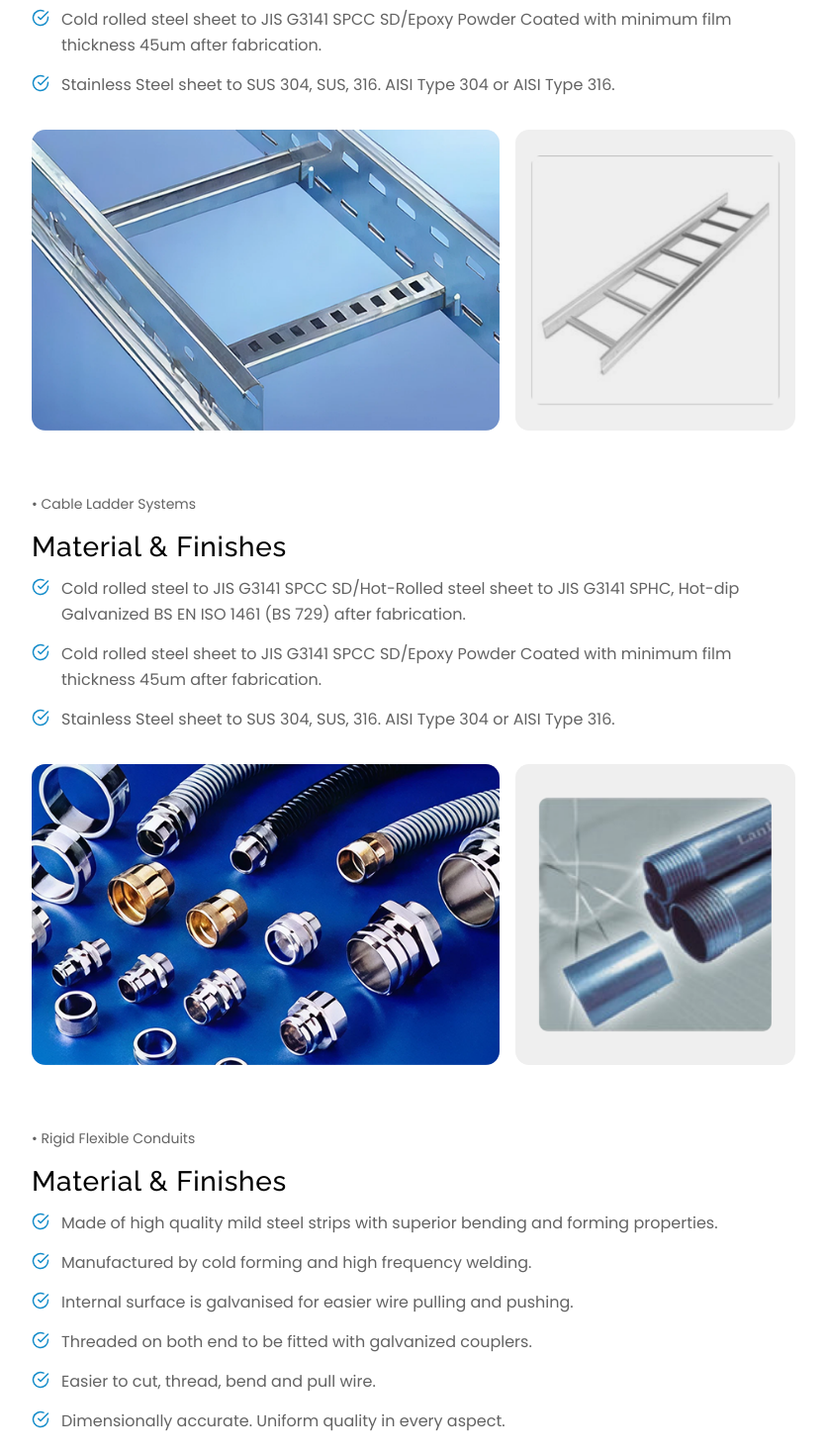
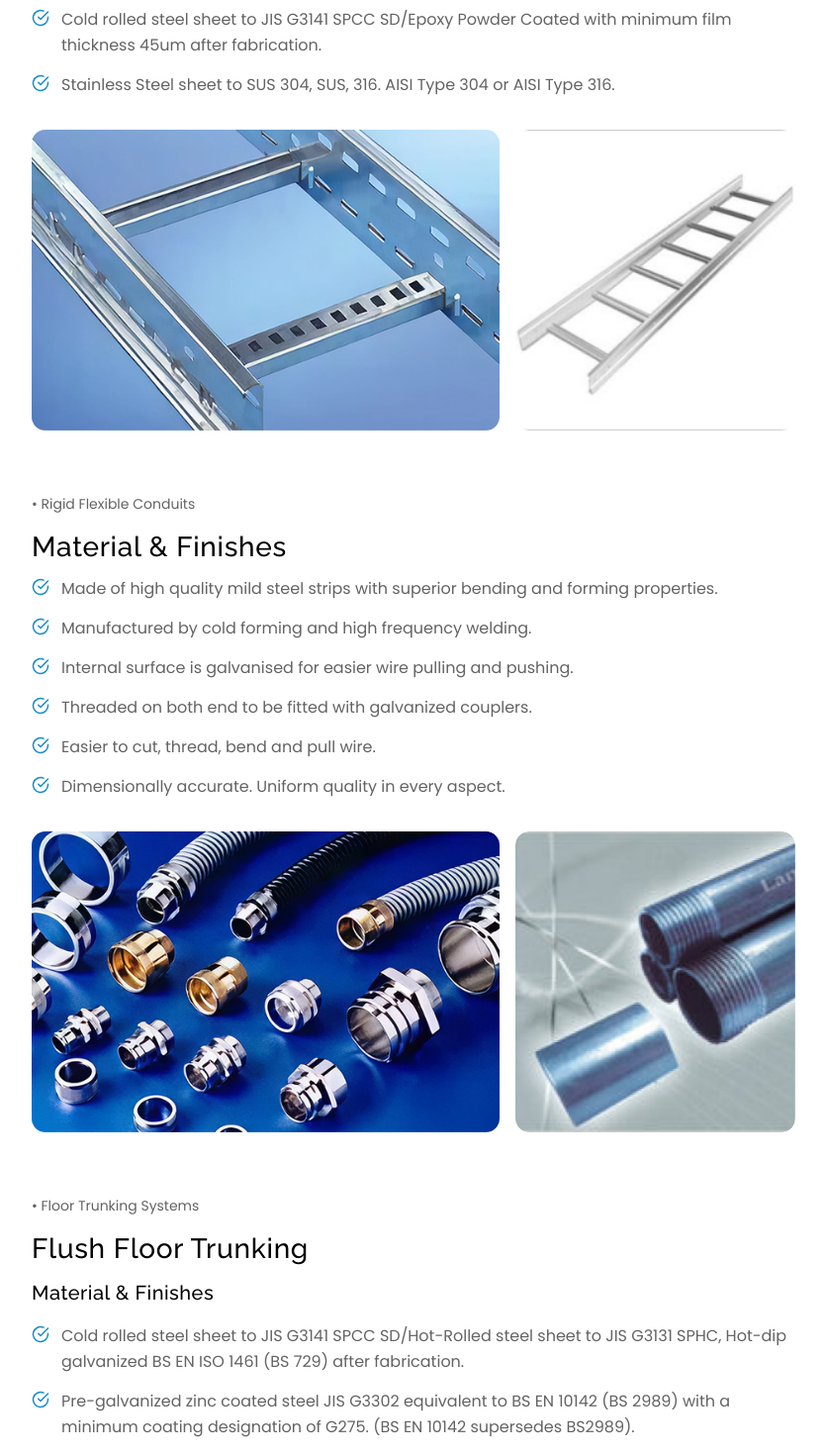
Before and after one commit to developers-xntric/catobo, a Next.js app: page /cable-trunking in a window 1280 px wide. Shown: the part 1520-2990 px from the top of the page at 99% size, without its empty margins (412-1247 px from the left). Built offline with nearby package versions, Linux system fonts and the light colour scheme.

Commit message:
Cable Trunking Done

```diff
--- a/src/app/(engineering)/cable-trunking/page.tsx
+++ b/src/app/(engineering)/cable-trunking/page.tsx
@@ -50,7 +50,7 @@
 
 function NumberedCard({ number, title, subtitle, points }: NumberedCardProps) {
     return (
-        <div className="border border-[#E8E8E8] rounded-xl p-6">
+        <div className="border border-[#E8E8E8] rounded-xl">
             <h4 className="text-[18px] font-medium text-black mb-2 tracking-wide">
                 {number}. {title}
             </h4>
@@ -208,18 +208,18 @@
 
                 {/* Image Grid (5:3 ratio) */}
                 <div className="grid grid-cols-1 md:grid-cols-[5fr_3fr] gap-4">
-                    <div className="rounded-xl overflow-hidden bg-gray-100 h-76">
+                    <div className="rounded-xl overflow-hidden h-76">
                         <img
                             src="/cable-trunking/1.png"
                             alt="Cable trunking systems"
                             className="w-full h-full object-cover"
                         />
                     </div>
-                    <div className="rounded-xl overflow-hidden bg-[#EFEFEF] h-76 flex items-center justify-center">
+                    <div className="rounded-xl overflow-hidden h-76 flex items-center justify-center">
                         <img
                             src="/cable-trunking/2.png"
                             alt="Cable trunking product"
-                            className="w-full h-full object-contain mix-blend-multiply p-4"
+                            className="w-full h-full object-cover mix-blend-multiply"
                         />
                     </div>
                 </div>
@@ -249,60 +249,18 @@
                 </div>
 
                 <div className="grid grid-cols-1 md:grid-cols-[5fr_3fr] gap-4">
-                    <div className="rounded-xl overflow-hidden bg-gray-100 h-76">
+                    <div className="rounded-xl overflow-hidden h-76">
                         <img
                             src="/cable-trunking/3.png"
                             alt="Perforated cable tray"
                             className="w-full h-full object-cover"
                         />
                     </div>
-                    <div className="rounded-xl overflow-hidden bg-[#EFEFEF] h-76 flex items-center justify-center">
+                    <div className="rounded-xl overflow-hidden h-76 flex items-center justify-center">
                         <img
                             src="/cable-trunking/4.png"
                             alt="Cable ladder"
-                            className="w-full h-full object-contain mix-blend-multiply p-4"
-                        />
-                    </div>
-                </div>
-            </section>
-
-            {/* ─── Section 3: Cable Ladder Systems – Material & Finishes ─── */}
-            <section className="mb-16">
-                <div className="flex items-center gap-2 mb-4">
-                    <span className="text-sm text-[#636363]">• Cable Ladder Systems</span>
-                </div>
-
-                <h2 className="text-[28px] font-medium text-black mb-3 leading-tight tracking-wide">
-                    Material &amp; Finishes
-                </h2>
-
-                {/* (Same finishes as perforated tray – reuse) */}
-                <div className="space-y-3.5 mb-8">
-                    {[
-                        "Cold rolled steel to JIS G3141 SPCC SD/Hot-Rolled steel sheet to JIS G3141 SPHC, Hot-dip Galvanized BS EN ISO 1461 (BS 729) after fabrication.",
-                        "Cold rolled steel sheet to JIS G3141 SPCC SD/Epoxy Powder Coated with minimum film thickness 45um after fabrication.",
-                        "Stainless Steel sheet to SUS 304, SUS, 316. AISI Type 304 or AISI Type 316.",
-                    ].map((point, i) => (
-                        <div key={i} className="flex items-start gap-3">
-                            <CheckIcon />
-                            <span className="text-md text-[#636363] leading-relaxed">{point}</span>
-                        </div>
-                    ))}
-                </div>
-
-                <div className="grid grid-cols-1 md:grid-cols-[5fr_3fr] gap-4">
-                    <div className="rounded-xl overflow-hidden bg-gray-100 h-76">
-                        <img
-                            src="/cable-trunking/5.png"
-                            alt="Cable ladder system"
-                            className="w-full h-full object-cover"
-                        />
-                    </div>
-                    <div className="rounded-xl overflow-hidden bg-[#EFEFEF] h-76 flex items-center justify-center p-6">
-                        <img
-                            src="/cable-trunking/6.png"
-                            alt="Cable ladder product"
-                            className="w-full h-full object-contain mix-blend-multiply"
+                            className="w-full h-full object-cover mix-blend-multiply"
                         />
                     </div>
                 </div>
@@ -335,18 +293,18 @@
                 </div>
 
                 <div className="grid grid-cols-1 md:grid-cols-[5fr_3fr] gap-4">
-                    <div className="rounded-xl overflow-hidden bg-gray-100 h-76">
+                    <div className="rounded-xl overflow-hidden h-76">
                         <img
-                            src="/cable-trunking/7.png"
+                            src="/cable-trunking/5.png"
                             alt="Rigid flexible conduits"
                             className="w-full h-full object-cover"
                         />
                     </div>
-                    <div className="rounded-xl overflow-hidden bg-[#EFEFEF] h-76 flex items-center justify-center p-6">
+                    <div className="rounded-xl overflow-hidden h-76 flex items-center justify-center">
                         <img
-                            src="/cable-trunking/8.png"
+                            src="/cable-trunking/6.png"
                             alt="Conduit product"
-                            className="w-full h-full object-contain mix-blend-multiply"
+                            className="w-full h-full object-cover mix-blend-multiply"
                         />
                     </div>
                 </div>
@@ -400,18 +358,18 @@
                 </div>
 
                 <div className="grid grid-cols-1 md:grid-cols-[5fr_3fr] gap-4 mb-10">
-                    <div className="rounded-xl overflow-hidden bg-gray-100 h-76">
+                    <div className="rounded-xl overflow-hidden h-76">
                         <img
-                            src="/cable-trunking/9.png"
+                            src="/cable-trunking/7.png"
                             alt="Flush floor trunking installation"
                             className="w-full h-full object-cover"
                         />
                     </div>
-                    <div className="rounded-xl overflow-hidden bg-[#EFEFEF] h-76 flex items-center justify-center p-6">
+                    <div className="rounded-xl overflow-hidden h-76 flex items-center justify-center">
                         <img
-                            src="/cable-trunking/10.png"
+                            src="/cable-trunking/8.png"
                             alt="Flush floor trunking product"
-                            className="w-full h-full object-contain mix-blend-multiply"
+                            className="w-full h-full object-cover mix-blend-multiply"
                         />
                     </div>
                 </div>
@@ -478,18 +436,18 @@
                 </div>
 
                 <div className="grid grid-cols-1 md:grid-cols-[5fr_3fr] gap-4">
-                    <div className="rounded-xl overflow-hidden bg-gray-100 h-76">
+                    <div className="rounded-xl overflow-hidden h-76">
                         <img
-                            src="/cable-trunking/11.png"
+                            src="/cable-trunking/9.png"
                             alt="Wiremesh cable tray installation"
                             className="w-full h-full object-cover"
                         />
                     </div>
-                    <div className="rounded-xl overflow-hidden bg-[#EFEFEF] h-76 flex items-center justify-center p-6">
+                    <div className="rounded-xl overflow-hidden h-76 flex items-center justify-center">
                         <img
-                            src="/cable-trunking/12.png"
+                            src="/cable-trunking/10.png"
                             alt="Wiremesh cable tray product"
-                            className="w-full h-full object-contain mix-blend-multiply"
+                            className="w-full h-full object-cover mix-blend-multiply"
                         />
                     </div>
                 </div>
```
